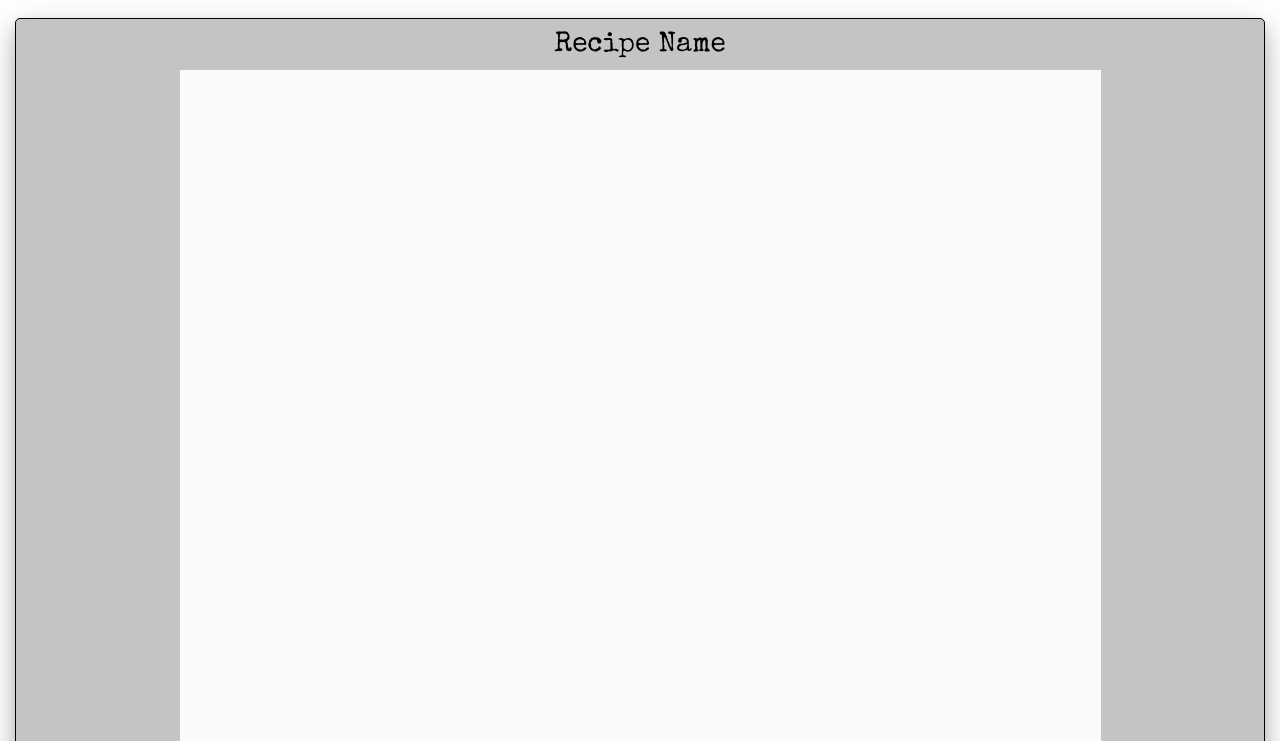
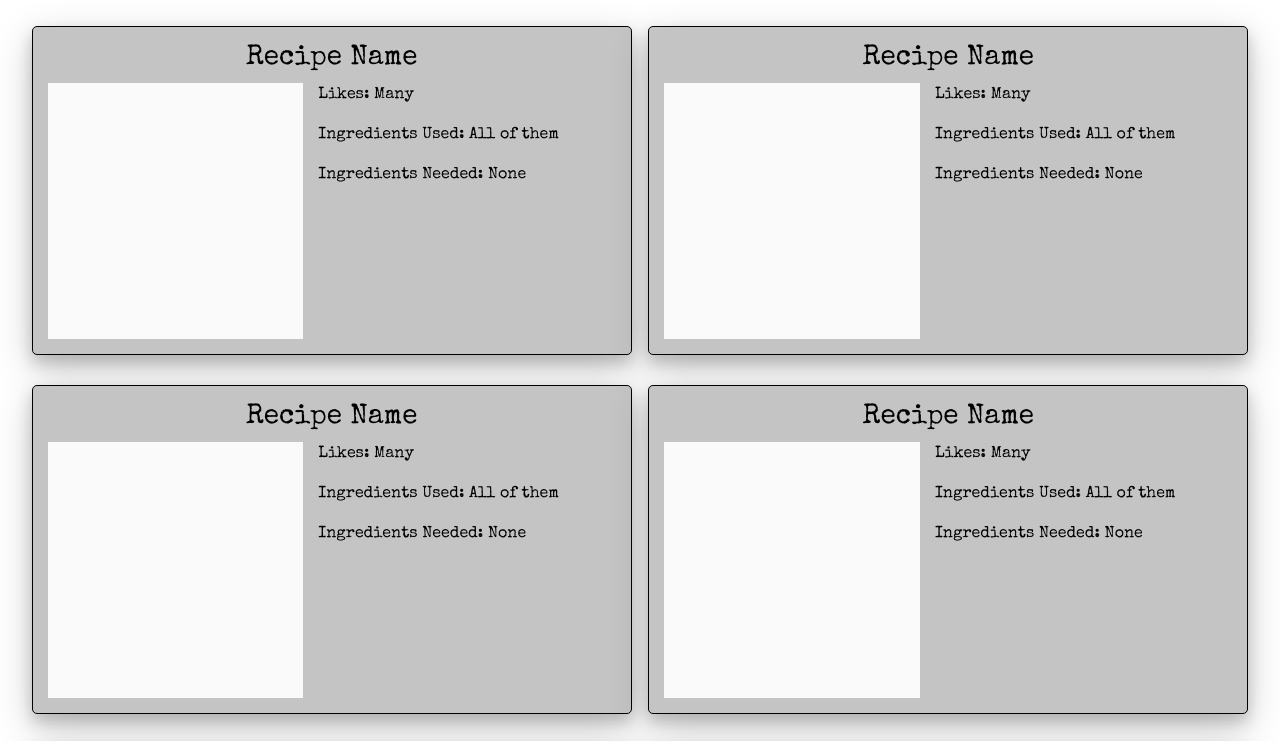
Before and after one commit to nlenno1/find-my-meal-ms2, a plain HTML site: page zero-waste.html in a window 1280 px wide. Shown: the part 747-1488 px from the top of the page. Drawn offline with nearby package versions, Linux system fonts and the light colour scheme.

Commit message:
style: styled recipe cards for tablet

```diff
--- a/assets/style.css
+++ b/assets/style.css
@@ -402,7 +402,7 @@ h1 {
     padding: 30px 15px;
     position: relative;
     z-index: 1;
-    text-align: center
+    text-align: left;
 }
 
 @media(min-width:575px) {
@@ -420,7 +420,7 @@ h1 {
     border: 1px solid #000;
     border-radius: 5px;
     box-shadow: 0 8px 16px 0 rgb(0 0 0 / 20%), 0 12px 40px 0 rgb(0 0 0 / 19%);
-    padding: 10px;
+    padding: 15px;
     margin-top: 30px;
 }
 
@@ -432,6 +432,21 @@ h1 {
     background-color: #fafafa;
 }
 
-.zero-waste-recipe-card .likes, .zero-waste-recipe-card .ingredients-used, .zero-waste-recipe-card .ingredients-meeded {
+@media (min-width:575px) {
+    .recipe-list {
+    display: flex;
+    justify-content: space-evenly;
+    flex-wrap: wrap
+    }
+    .zero-waste-recipe-card {
+    width: 48%;
+    }
 
+.zero-waste-recipe-card .recipe-image {
+    width: 45%;
+    padding-top: 45%;
+    margin: 0;
+    margin-right: 15px;
+    float: left;
+    }
 }
```
